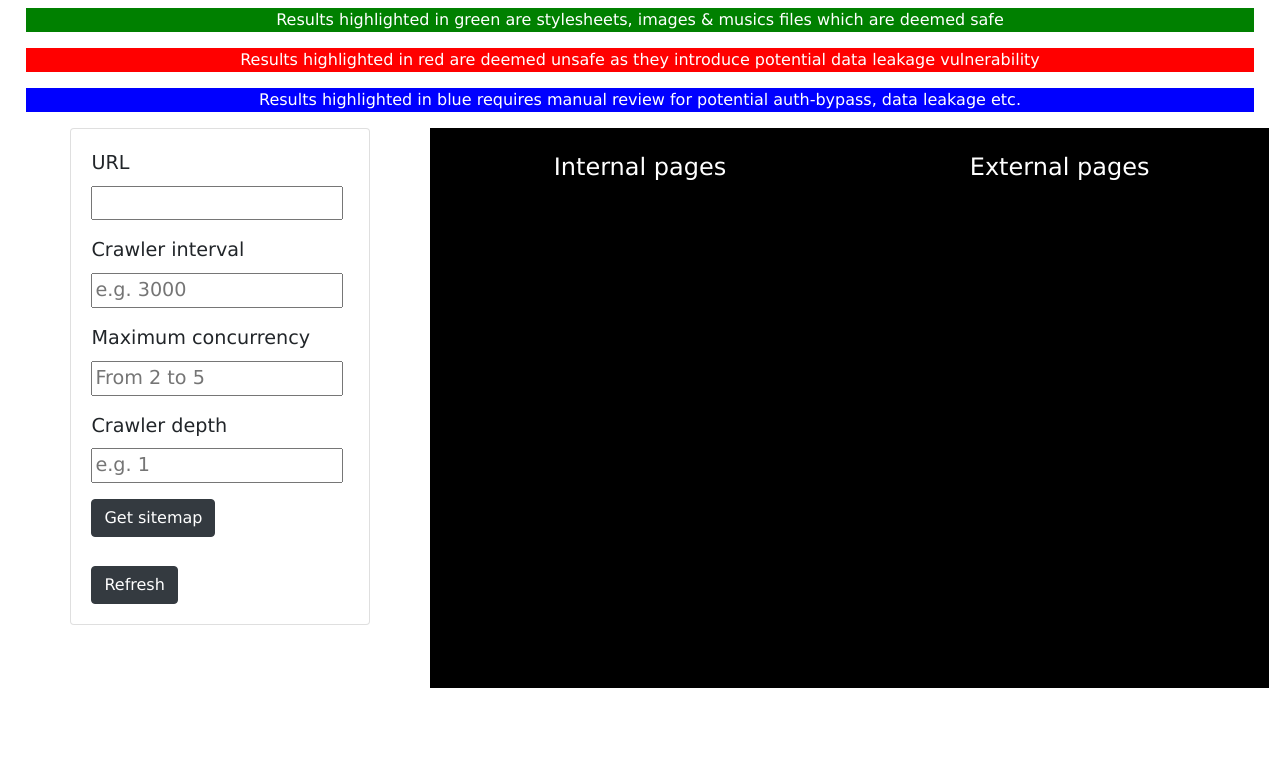
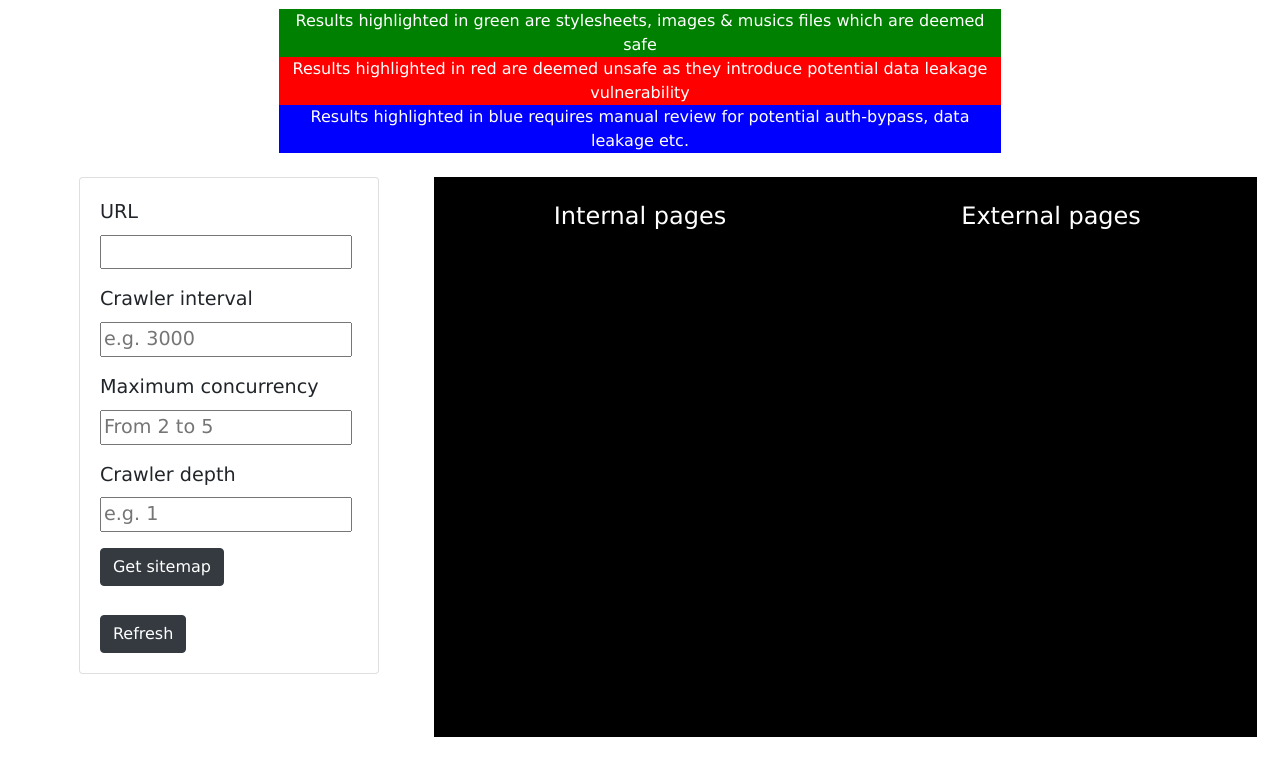
Before and after one commit to MDSalawudeen/Data-leakage-analyzer, a website: page public/index.html in a window 1280 px wide. Shown: the part 92-867 px from the top of the page. Before the commit the page ends 805 px from the top, so only its background shows below. Drawn offline with nearby package versions, Linux system fonts and the light colour scheme.

Commit message:
UI re-designed

```diff
--- a/public/css/styles.css
+++ b/public/css/styles.css
@@ -15,7 +15,9 @@ h2 {
 }
 
 p {
+  margin: auto;
   text-align: center;
+  width: 60%;
 }
 
 h4 {
@@ -24,12 +26,11 @@ h4 {
 }
 
 body {
-  margin: 2%;
+  margin: 3%;
   font-family: geneva, sans-serif;
 }
 
 .card {
-  /* padding: 20px; */
   width: 300px;
   margin: auto;
   font-size: 1.2rem;
--- a/public/index.html
+++ b/public/index.html
@@ -18,7 +18,7 @@
   <h2>Web Application Sitemap Generator</h2>
   <p class="desc" style="background-color: green; color: white;">Results highlighted in green are stylesheets, images & musics files which are deemed safe</p>
   <p class="desc" style="background-color: red; color: white;">Results highlighted in red are deemed unsafe as they introduce potential data leakage vulnerability</p>
-  <p class="desc" style="background-color: blue; color: white;">Results highlighted in blue requires manual review for potential auth-bypass, data leakage etc.</p>
+  <p class="desc" style="background-color: blue; color: white; margin-bottom: 2%;">Results highlighted in blue requires manual review for potential auth-bypass, data leakage etc.</p>
 
   <!-- Optional JavaScript -->
   <!-- jQuery first, then Popper.js, then Bootstrap JS -->
--- a/public/script/main.js
+++ b/public/script/main.js
@@ -41,7 +41,7 @@ $(function() {
       maxConcurrency: maxConcurrency,
       maxDepth: maxDepth
     }, function(data, status) {
-      // $(".data-section").html(data)
+
       data.forEach(function(res) {
         if (res.includes(urlCheck)) {
           //internal pages section
```
Also changed, not shown: app.js (+4 -8 lines).
